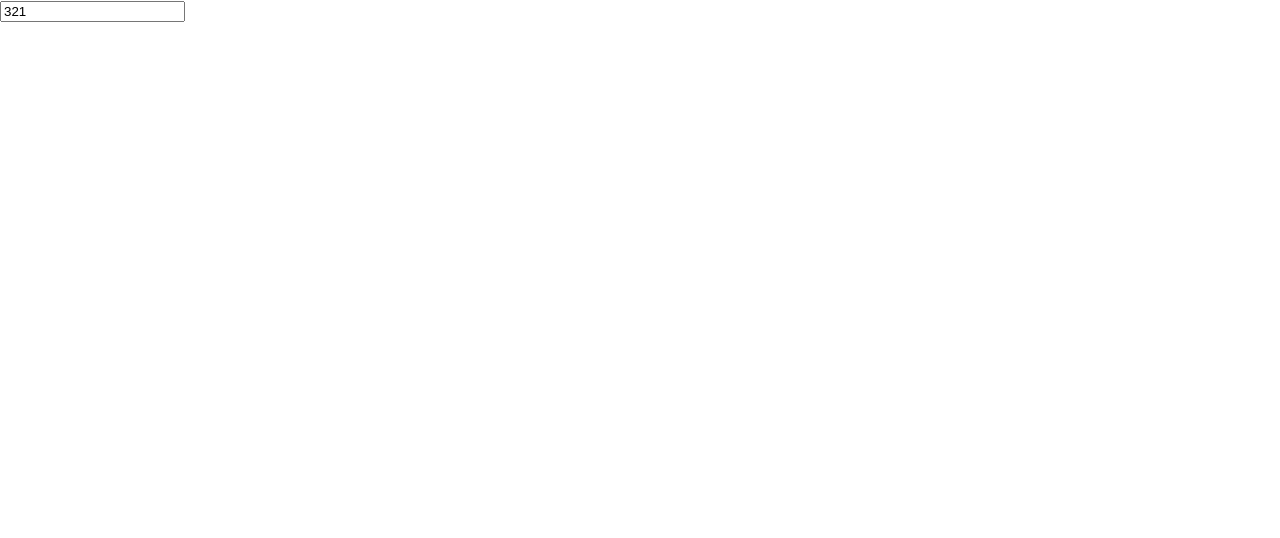
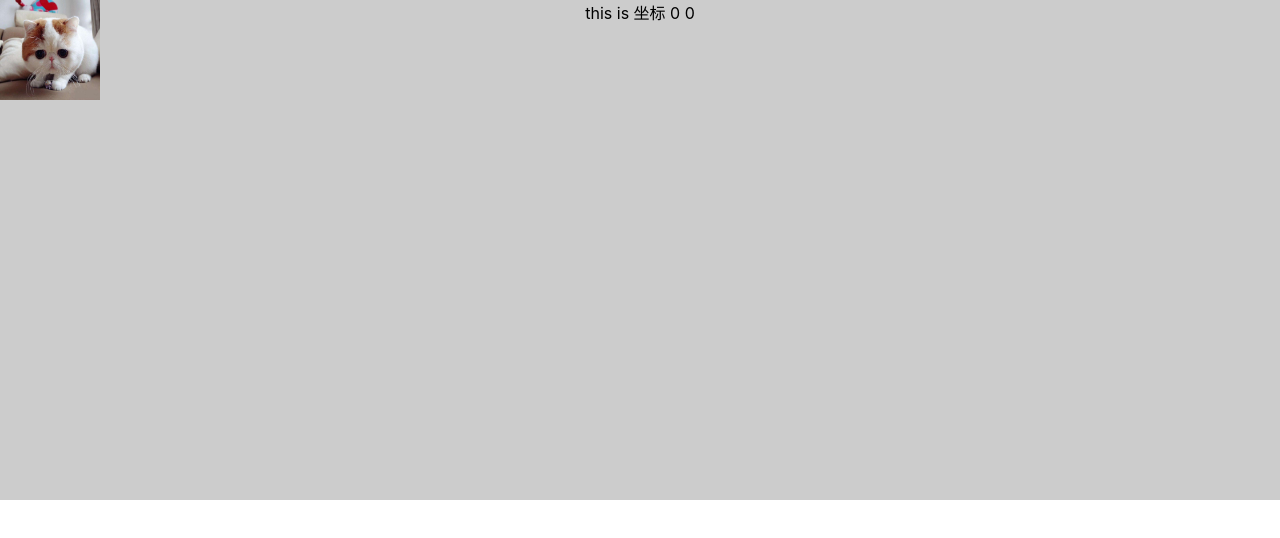
Before and after one commit to smrsmr/ReactTest, a React (Create React App) app: page / in a window 1280 px wide. Shown: the top 538 px of the page. Built offline with nearby package versions, Linux system fonts and the light colour scheme.

Commit message:
render props

```diff
--- /dev/null
+++ b/src/App.test.12.js
@@ -0,0 +1,129 @@
+import React, { Component } from 'react';
+import './App.css';
+//render props
+
+/**
+ * 动态获取鼠标坐标位置
+*/
+/* class Mouse extends Component {
+		constructor(props) {
+		super(props);
+		this.state = {
+			x: 0,
+			y: 0
+		};
+		this.handMover = this.handMover.bind(this);
+	}
+	handMover(event) {
+		this.setState({
+			x: event.clientX,
+			y: event.clientY
+		})
+	}
+	render() {
+		return (
+			<div className="App">
+				<div style={{ height: '500px',background: '#ccc',cursor: 'crosshair' }} onMouseMove={this.handMover}>
+					this is 坐标 {this.state.x} {this.state.y}
+				</div>
+			</div>
+		)
+	}
+}
+class MouseTracker extends Component {
+	render() {
+		return (
+			<Mouse />
+		)
+	}
+}
+export default MouseTracker */
+
+/* class Cat extends Component {
+  render() {
+    const mouse = this.props.mouse
+    return (
+      <img src={require('./img/timg.jpg')} alt="图片" width="100" height="100" style={{ position: 'absolute', left: mouse.x, top: mouse.y }} />
+    );
+  }
+}
+class Mouse extends Component {
+		constructor(props) {
+		super(props);
+		this.state = {
+			x: 0,
+			y: 0
+		};
+		this.handMover = this.handMover.bind(this);
+	}
+	handMover(event) {
+		this.setState({
+			x: event.clientX,
+			y: event.clientY
+		})
+	}
+	render() {
+		return (
+			<div className="App">
+				<div style={{ height: '500px',background: '#ccc',cursor: 'crosshair' }} onMouseMove={this.handMover}>
+				  this is 坐标 {this.state.x} {this.state.y}
+					<Cat mouse={this.state} />
+				</div>
+			</div>
+		)
+	}
+}
+class MouseTracker extends Component {
+	render() {
+		return (
+			<Mouse />
+		)
+	}
+}
+export default MouseTracker */
+
+class Cat extends Component {
+  render() {
+    const mouse = this.props.mouse
+    return (
+      <img src={require('./img/timg.jpg')} alt="图片" width="100" height="100" style={{ position: 'absolute', left: mouse.x, top: mouse.y }} />
+    );
+  }
+}
+class Mouse extends Component {
+		constructor(props) {
+		super(props);
+		this.state = {
+			x: 0,
+			y: 0
+		};
+		this.handMover = this.handMover.bind(this);
+	}
+	handMover(event) {
+		this.setState({
+			x: event.clientX,
+			y: event.clientY
+		})
+	}
+	render() {
+		return (
+			<div className="App">
+				<div style={{ height: '500px',background: '#ccc',cursor: 'crosshair' }} onMouseMove={this.handMover}>
+				  this is 坐标 {this.state.x} {this.state.y}
+					{this.props.render(this.state)}
+				</div>
+			</div>
+		)
+	}
+}
+class MouseTracker extends Component {
+	render() {
+		return (
+			<Mouse render={mouse => (
+					<Cat mouse={mouse} />
+			)} />
+		)
+	}
+}
+
+export default MouseTracker
--- a/src/index.js
+++ b/src/index.js
@@ -1,7 +1,7 @@
 import React from 'react';
 import ReactDOM from 'react-dom';
 import './index.css';
-import App from './App.test.11';
+import App from './App.test.12';
 import * as serviceWorker from './serviceWorker';
 
 ReactDOM.render(<App />, document.getElementById('root'));
```
Also changed, not shown: src/img/timg.jpg (added).
